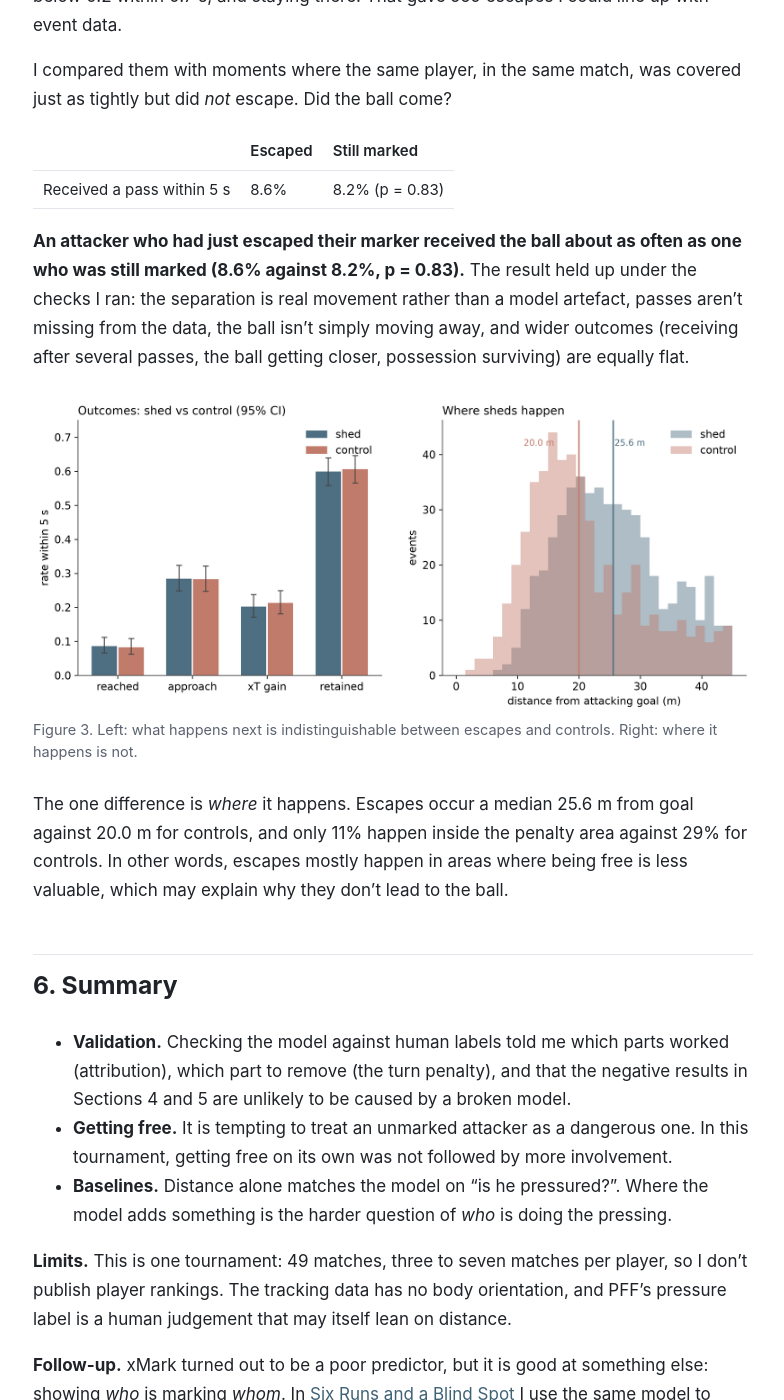
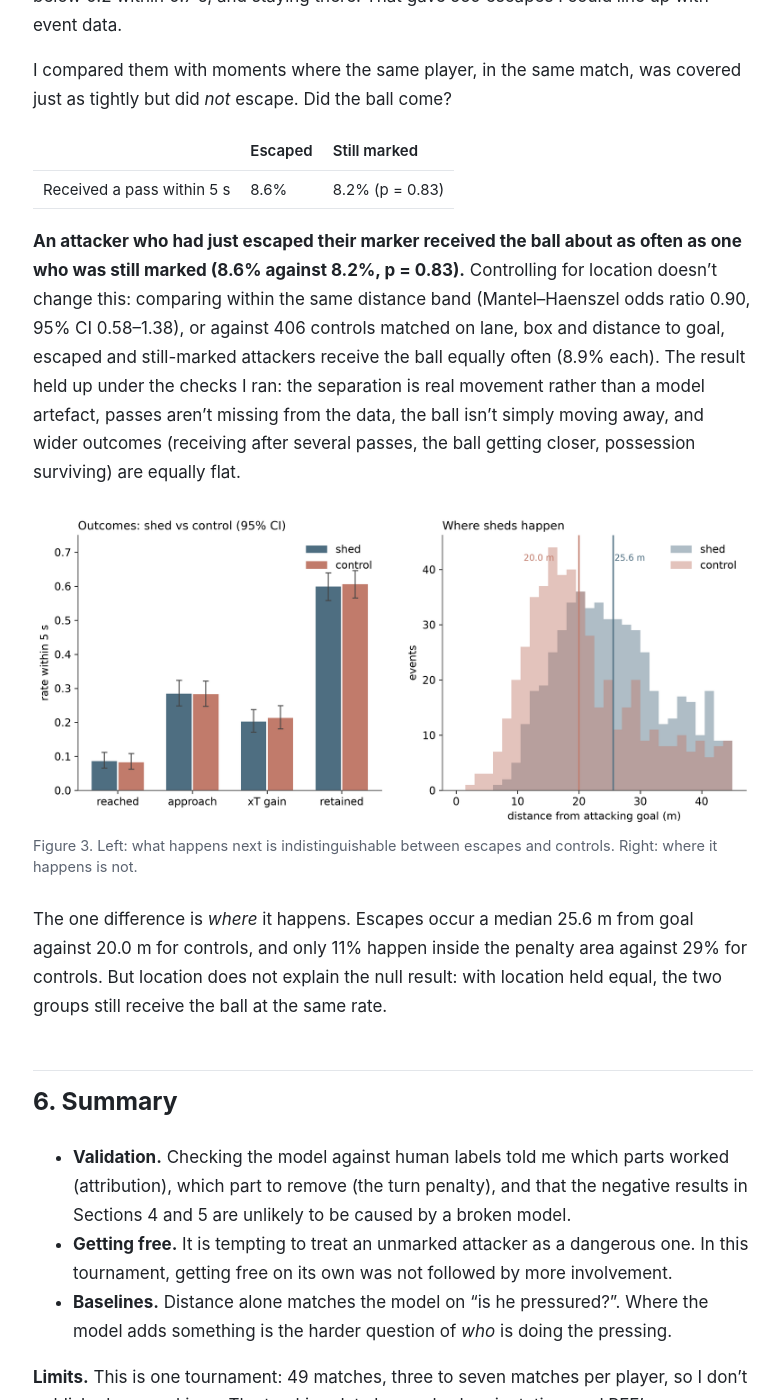
Before and after one commit to napla-dev/napla-dev.github.io, a Jekyll site: the page built from _posts/2026-09-23-getting-free-doesnt-get-you-the-ball.md, in a window 1280 px wide and 1400 px high, scrolled down 5054 px. Shown: the whole window, without its empty margins (247-1031 px from the left). Built offline with Jekyll 4.4.1, drawn with Linux system fonts in a browser that asks for light colours.

Commit message:
xMark post: add location-adjusted comparison to section 5
Co-Authored-By: Claude Opus 5.5 <noreply@anthropic.com>

```diff
--- a/_posts/2026-09-23-getting-free-doesnt-get-you-the-ball.md
+++ b/_posts/2026-09-23-getting-free-doesnt-get-you-the-ball.md
@@ -114,14 +114,14 @@ I compared them with moments where the same player, in the same match, was cover
 |---|---|---|
 | Received a pass within 5 s | 8.6% | 8.2% (p = 0.83) |
 
-**An attacker who had just escaped their marker received the ball about as often as one who was still marked (8.6% against 8.2%, p = 0.83).** The result held up under the checks I ran: the separation is real movement rather than a model artefact, passes aren't missing from the data, the ball isn't simply moving away, and wider outcomes (receiving after several passes, the ball getting closer, possession surviving) are equally flat.
+**An attacker who had just escaped their marker received the ball about as often as one who was still marked (8.6% against 8.2%, p = 0.83).** Controlling for location doesn't change this: comparing within the same distance band (Mantel–Haenszel odds ratio 0.90, 95% CI 0.58–1.38), or against 406 controls matched on lane, box and distance to goal, escaped and still-marked attackers receive the ball equally often (8.9% each). The result held up under the checks I ran: the separation is real movement rather than a model artefact, passes aren't missing from the data, the ball isn't simply moving away, and wider outcomes (receiving after several passes, the ball getting closer, possession surviving) are equally flat.
 
 <figure>
   <img src="{{ '/assets/img/marking/fig_null_result_contrast.png' | relative_url }}" alt="Left: four outcome rates with overlapping confidence intervals for escapes and controls. Right: distance-to-goal distributions, with escapes further from goal">
   <figcaption>Figure 3. Left: what happens next is indistinguishable between escapes and controls. Right: where it happens is not.</figcaption>
 </figure>
 
-The one difference is *where* it happens. Escapes occur a median 25.6 m from goal against 20.0 m for controls, and only 11% happen inside the penalty area against 29% for controls. In other words, escapes mostly happen in areas where being free is less valuable, which may explain why they don't lead to the ball.
+The one difference is *where* it happens. Escapes occur a median 25.6 m from goal against 20.0 m for controls, and only 11% happen inside the penalty area against 29% for controls. But location does not explain the null result: with location held equal, the two groups still receive the ball at the same rate.
 
 ## 6. Summary
 
```
